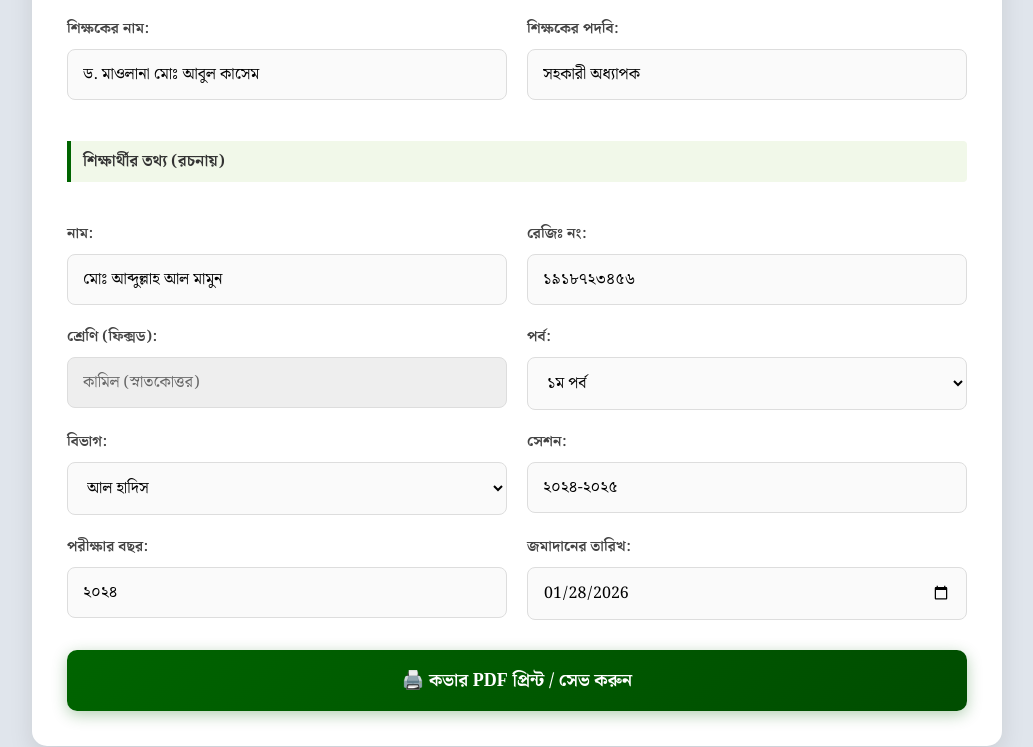
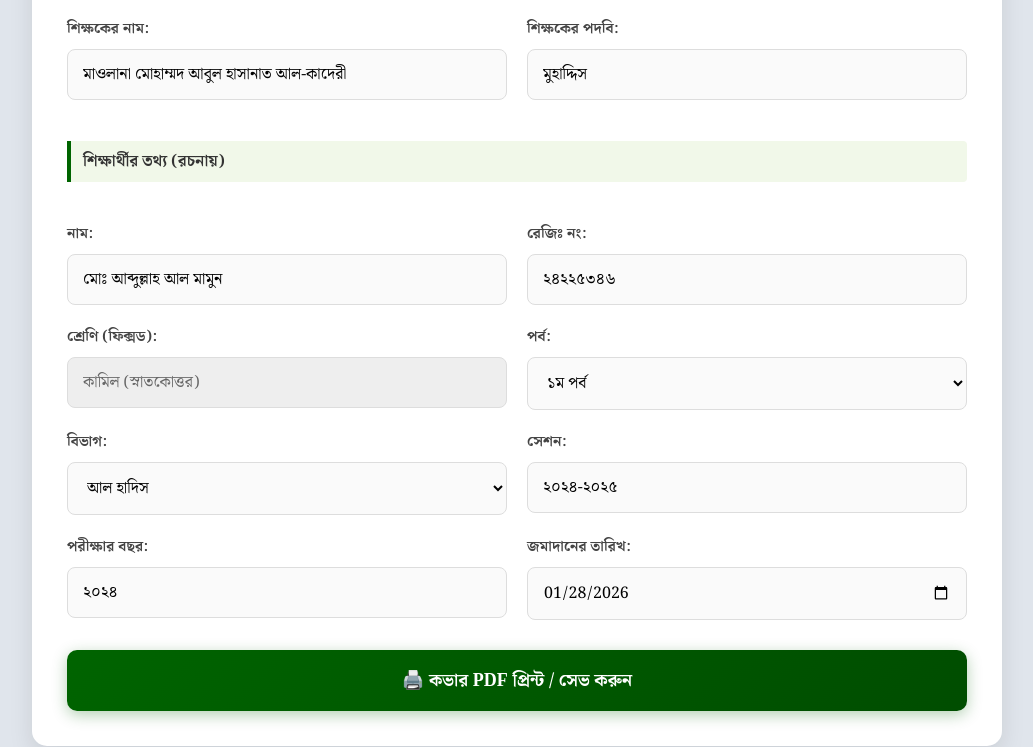
Before and after one commit to abswerit/iau-cover-generator, a plain HTML site: page index.html in a window 1280 px wide. Shown: the part 672-1419 px from the top of the page, without its empty margins (123-1156 px from the left). Drawn offline with Linux system fonts and the light colour scheme.

```diff
--- a/index.html
+++ b/index.html
@@ -362,11 +362,11 @@
     <div class="input-full"><h4>শিক্ষকের তথ্য (নির্দেশনায়)</h4></div>
     <div class="input-group">
       <label>শিক্ষকের নাম:</label>
-      <input type="text" id="in-tname" value="ড. মাওলানা মোঃ আবুল কাসেম" oninput="updatePreview()">
+      <input type="text" id="in-tname" value="মাওলানা মোহাম্মদ আবুল হাসানাত আল-কাদেরী" oninput="updatePreview()">
     </div>
     <div class="input-group">
       <label>শিক্ষকের পদবি:</label>
-      <input type="text" id="in-desig" value="সহকারী অধ্যাপক" oninput="updatePreview()">
+      <input type="text" id="in-desig" value="মুহাদ্দিস" oninput="updatePreview()">
     </div>
 
     <!-- শিক্ষার্থী -->
@@ -377,7 +377,7 @@
     </div>
     <div class="input-group">
       <label>রেজিঃ নং:</label>
-      <input type="text" id="in-reg" value="১৯১৮৭২৩৪৫৬" oninput="updatePreview()">
+      <input type="text" id="in-reg" value="২৪২২৫৩৪৬" oninput="updatePreview()">
     </div>
     <div class="input-group">
       <label>শ্রেণি (ফিক্সড):</label>
```
